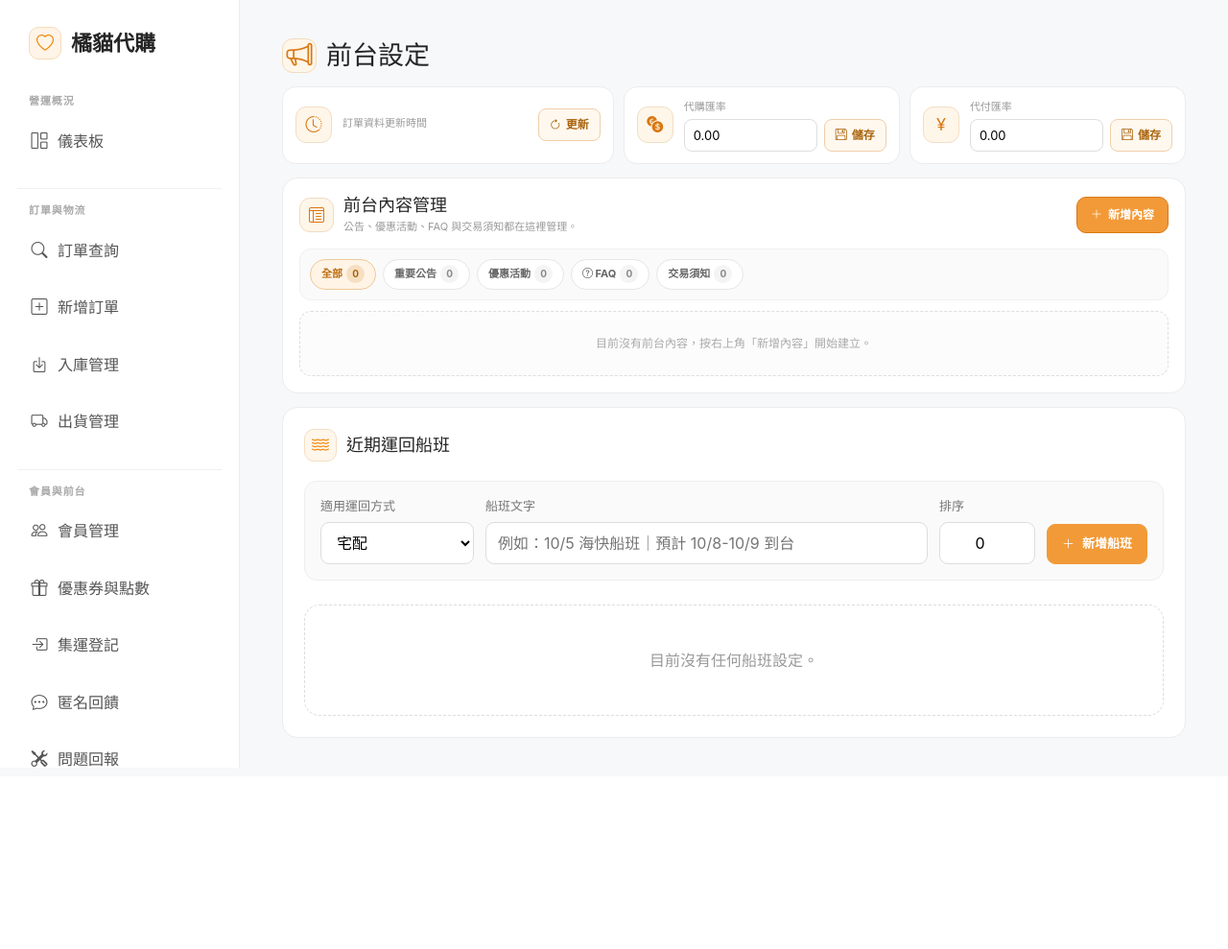
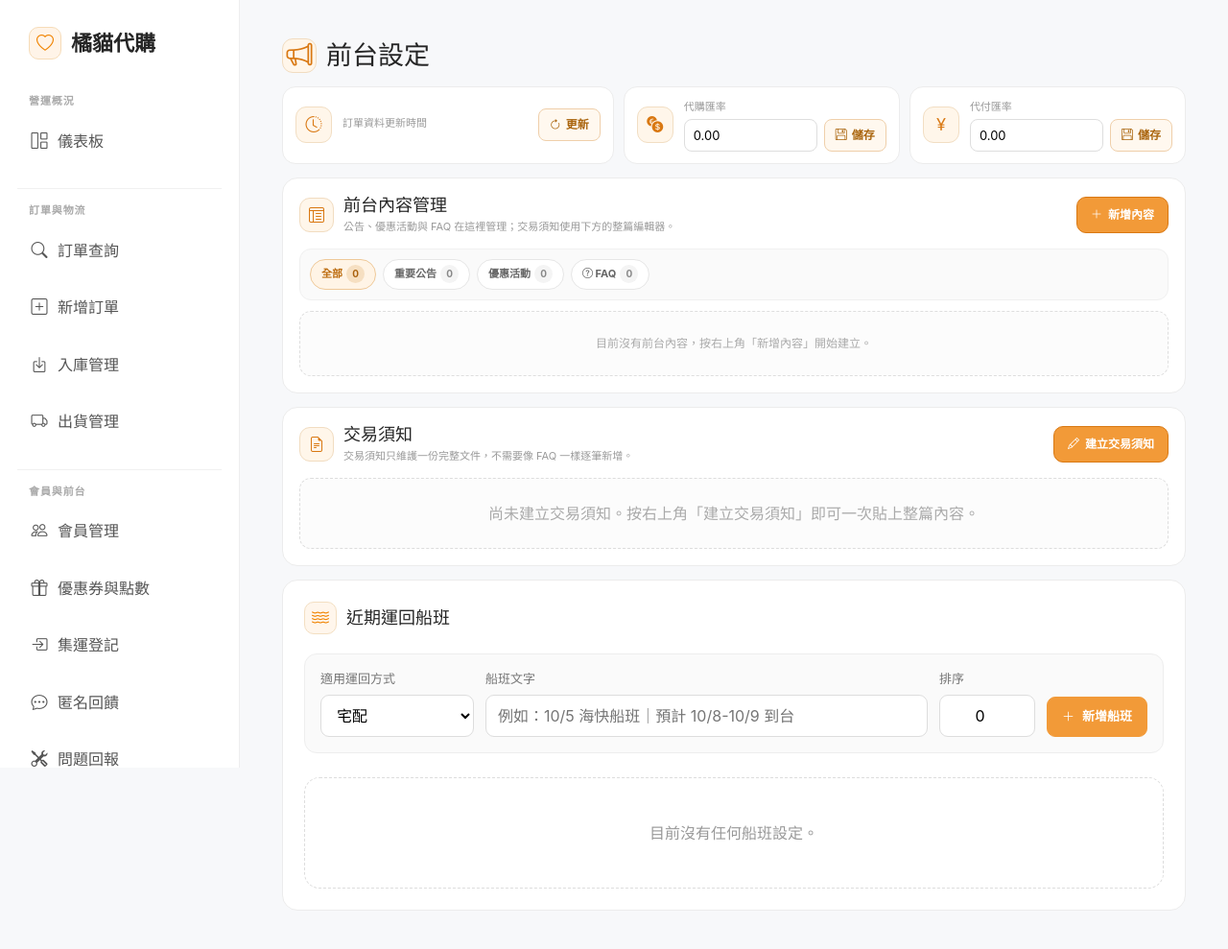
Before and after one commit to lin6165288/orange-admin, a FastAPI app: template templates/frontend_settings.html in a window 1280 px wide. Shown: the whole page at 96% size. Before the commit the page ends 800 px from the top, so only its background shows below. Run offline with FastAPI, Linux system fonts and the light colour scheme; the template is opened without the code that fills it, so the values that code supplies are empty.

Commit message:
Add files via upload

```diff
--- a/templates/frontend_settings.html
+++ b/templates/frontend_settings.html
@@ -203,6 +203,34 @@
   #frontendSettingsV315 .fs-field-title,
   #frontendSettingsV315 .fs-field-content{grid-column:auto}
 }
+
+#frontendSettingsV315 .fs-terms-panel{
+  background:#fff;border:1px solid var(--fs-line);border-radius:16px;
+  padding:17px;margin-bottom:14px
+}
+#frontendSettingsV315 .fs-terms-preview{
+  border:1px solid #eee;border-radius:12px;background:#fcfcfc;
+  padding:14px 15px;color:#666;font-size:12px;line-height:1.75;
+  white-space:pre-wrap;max-height:220px;overflow:auto
+}
+#frontendSettingsV315 .fs-terms-empty{
+  color:#aaa;text-align:center;padding:24px 12px;
+  border:1px dashed #ddd;border-radius:12px;background:#fcfcfc
+}
+#frontendSettingsV315 .fs-terms-meta{
+  display:flex;gap:7px;align-items:center;flex-wrap:wrap;margin-bottom:10px
+}
+#frontendSettingsV315 .fs-terms-editor{
+  min-height:420px !important;
+  line-height:1.75 !important;
+  font-family:inherit !important
+}
+#frontendSettingsV315 .fs-terms-help{
+  margin-top:8px;padding:10px 11px;border-radius:10px;
+  background:#fff8ef;border:1px solid #f1ddc3;color:#806b50;
+  font-size:11px;line-height:1.7
+}
+
 </style>
 
 <div id="frontendSettingsV315">
@@ -262,7 +290,7 @@
         <span class="fs-section-icon"><i class="bi bi-layout-text-window-reverse"></i></span>
         <div>
           <h2>前台內容管理</h2>
-          <p>公告、優惠活動、FAQ 與交易須知都在這裡管理。</p>
+          <p>公告、優惠活動與 FAQ 在這裡管理；交易須知使用下方的整篇編輯器。</p>
         </div>
       </div>
 
@@ -276,7 +304,6 @@
       <button type="button" class="fs-tab" data-filter="announcement">重要公告<span class="fs-count" data-count="announcement">0</span></button>
       <button type="button" class="fs-tab" data-filter="promotion">優惠活動<span class="fs-count" data-count="promotion">0</span></button>
       <button type="button" class="fs-tab" data-filter="faq"><i class="bi bi-question-circle"></i> FAQ<span class="fs-count" data-count="faq">0</span></button>
-      <button type="button" class="fs-tab" data-filter="terms">交易須知<span class="fs-count" data-count="terms">0</span></button>
     </div>
 
     {% if contents %}
@@ -325,7 +352,6 @@
                   <option value="announcement" {% if item.content_type == 'announcement' %}selected{% endif %}>重要公告</option>
                   <option value="promotion" {% if item.content_type == 'promotion' %}selected{% endif %}>優惠活動</option>
                   <option value="faq" {% if item.content_type == 'faq' %}selected{% endif %}>FAQ</option>
-                  <option value="terms" {% if item.content_type == 'terms' %}selected{% endif %}>交易須知</option>
                 </select>
               </div>
               <div class="fs-field">
@@ -387,7 +413,6 @@
               <option value="announcement">重要公告</option>
               <option value="promotion">優惠活動</option>
               <option value="faq">FAQ</option>
-              <option value="terms">交易須知</option>
             </select>
           </div>
           <div class="fs-field">
@@ -447,12 +472,6 @@
       if (titleInput) titleInput.placeholder = "例如：代購商品多久會到貨？";
       if (contentInput) contentInput.placeholder = "輸入客人點選問題後要看到的答案";
       if (faqHint) faqHint.classList.add("is-visible");
-    } else if (type === "terms") {
-      if (titleLabel) titleLabel.textContent = "條款名稱";
-      if (contentLabel) contentLabel.textContent = "條款內容";
-      if (titleInput) titleInput.placeholder = "例如：付款與退款規則";
-      if (contentInput) contentInput.placeholder = "輸入交易須知內容";
-      if (faqHint) faqHint.classList.remove("is-visible");
     } else {
       if (titleLabel) titleLabel.textContent = "標題";
       if (contentLabel) contentLabel.textContent = "內容";
@@ -471,7 +490,7 @@
   const tabs = Array.from(document.querySelectorAll("#fsContentTabs .fs-tab"));
   const empty = document.getElementById("fsFilterEmpty");
 
-  const counts = {all: rows.length, announcement:0, promotion:0, faq:0, terms:0};
+  const counts = {all: rows.length, announcement:0, promotion:0, faq:0};
   rows.forEach(row => {
     const type = row.dataset.contentType;
     if (Object.prototype.hasOwnProperty.call(counts, type)) counts[type]++;
@@ -507,6 +526,93 @@
   });
 })();
 </script>
+
+
+
+  <section class="fs-terms-panel">
+    <div class="fs-panel-head">
+      <div class="fs-panel-title">
+        <span class="fs-section-icon"><i class="bi bi-file-earmark-text"></i></span>
+        <div>
+          <h2>交易須知</h2>
+          <p>交易須知只維護一份完整文件，不需要像 FAQ 一樣逐筆新增。</p>
+        </div>
+      </div>
+
+      <button type="button" class="fs-primary-btn" onclick="fsOpenDialog('fsTermsDialog')">
+        <i class="bi bi-pencil"></i>
+        {% if terms_document %}編輯交易須知{% else %}建立交易須知{% endif %}
+      </button>
+    </div>
+
+    {% if terms_document %}
+      <div class="fs-terms-meta">
+        {% if terms_document.is_active_bool %}
+          <span class="fs-chip on">前台顯示中</span>
+        {% else %}
+          <span class="fs-chip off">前台已隱藏</span>
+        {% endif %}
+        <span class="fs-chip">最後更新 {{ terms_document.updated_at }}</span>
+      </div>
+
+      <div class="fs-terms-preview">{{ terms_document.description or '尚未填寫內容' }}</div>
+    {% else %}
+      <div class="fs-terms-empty">
+        尚未建立交易須知。按右上角「建立交易須知」即可一次貼上整篇內容。
+      </div>
+    {% endif %}
+  </section>
+
+  <dialog class="fs-dialog" id="fsTermsDialog">
+    <div class="fs-dialog-head">
+      <strong>編輯交易須知</strong>
+      <button type="button" class="fs-close" onclick="fsCloseDialog('fsTermsDialog')">×</button>
+    </div>
+
+    <div class="fs-dialog-body">
+      <form method="post" action="/frontend-settings/terms/save">
+        <div class="fs-field">
+          <label>交易須知全文</label>
+          <textarea
+            name="description"
+            class="fs-terms-editor"
+            maxlength="20000"
+            required
+            placeholder="例如：
+
+歡迎使用橘貓代購 🐱
+
+為保障雙方權益，下單前請務必詳閱以下交易須知。
+
+01｜付款規範
+• 貨到付款僅限 NT$500 以下商品。
+• 訂製、預售商品不提供貨到付款。
+
+02｜提確及補郵商品
+• 提確後款項將支付給賣家，請自行評估交易風險。"
+          >{{ terms_document.description if terms_document else '' }}</textarea>
+        </div>
+
+        <div class="fs-terms-help">
+          前台會自動排版：像「01｜付款規範」這種行會顯示成段落標題；
+          以「•」開頭的行會顯示成條列。空白行會保留段落間距。
+        </div>
+
+        <label class="fs-active-check">
+          <input type="checkbox" name="is_active" value="1"
+                 {% if not terms_document or terms_document.is_active_bool %}checked{% endif %}>
+          <span>前台顯示</span>
+        </label>
+
+        <div class="fs-dialog-actions">
+          <span></span>
+          <button type="submit" class="fs-save">
+            <i class="bi bi-floppy"></i> 儲存交易須知
+          </button>
+        </div>
+      </form>
+    </div>
+  </dialog>
 
 
 <section class="frontend-card frontend-batch-section">
```
